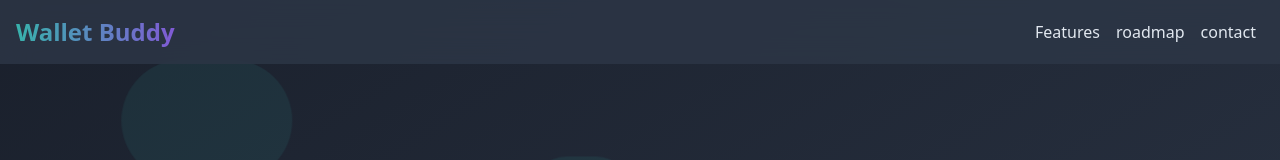
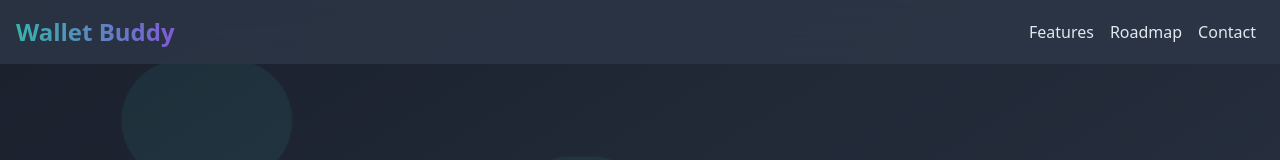
Before and after one commit to sanketnighot/walletbuddy, a React (Vite) app in the folder apps/dapp/: page / in a window 1280 px wide. Shown: the top 160 px of the page. Built offline with nearby package versions, Linux system fonts and the light colour scheme.

Commit message:
ifx: header links

```diff
--- a/apps/dapp/src/components/Header.tsx
+++ b/apps/dapp/src/components/Header.tsx
@@ -2,7 +2,7 @@ import React from 'react';
 import { motion } from 'framer-motion';
 
 export const Header: React.FC = () => (
-  <header className="bg-background-light bg-opacity-80 backdrop-filter backdrop-blur-lg py-4 fixed w-full z-10">
+	<header className="bg-background-light bg-opacity-80 backdrop-filter backdrop-blur-lg py-4 fixed w-full z-10">
     <motion.div
       initial={{ y: -50 }}
       animate={{ y: 0 }}
@@ -11,9 +11,9 @@ export const Header: React.FC = () => (
     >
       <div className="text-2xl font-bold bg-gradient-to-r from-primary to-secondary bg-clip-text text-transparent">Wallet Buddy</div>
       <nav>
-        {['features', 'roadmap', 'contact'].map((item) => (
-          <a key={item} href={`#${item}`} className="mx-2 hover:text-primary transition-colors duration-300 capitalize">
-            {item}
+        {[{'title': 'Features', 'href': '#features'}, {'title': 'Roadmap', 'href': '#roadmap'}, {'title': 'Contact', 'href': '#contact'}].map((item) => (
+          <a key={item.title} href={item.href} className="mx-2 hover:text-primary transition-colors duration-300 capitalize">
+            {item.title}
           </a>
         ))}
       </nav>
```
